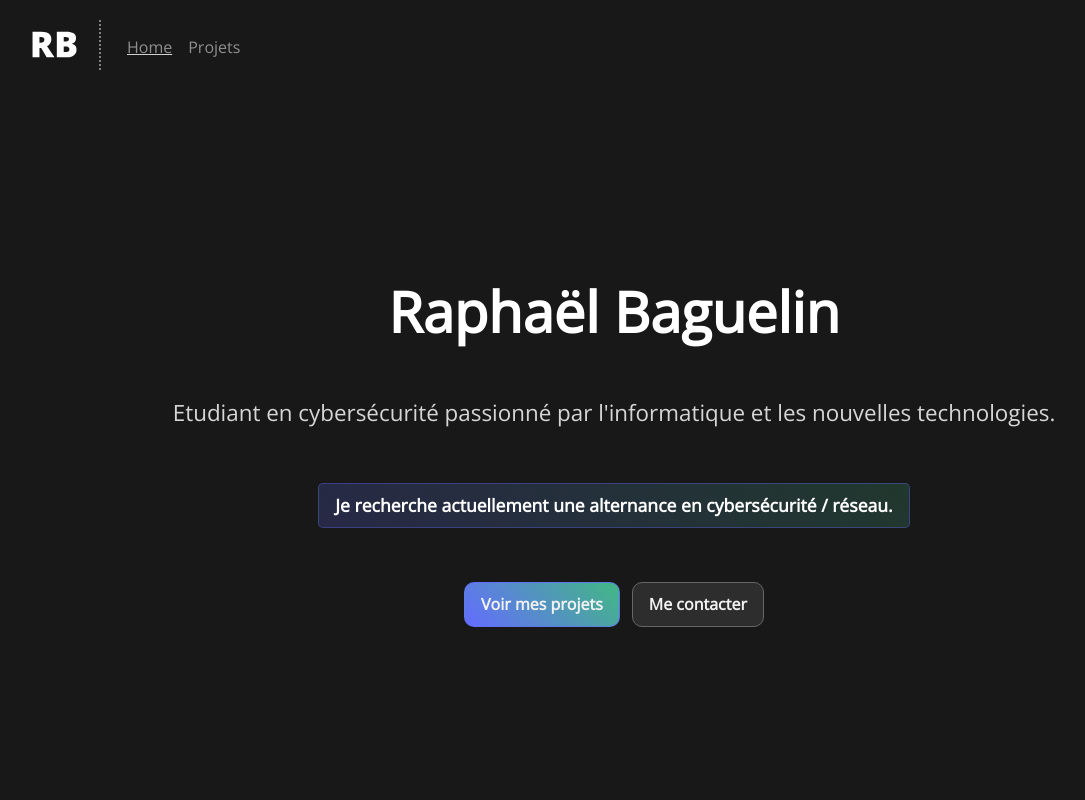
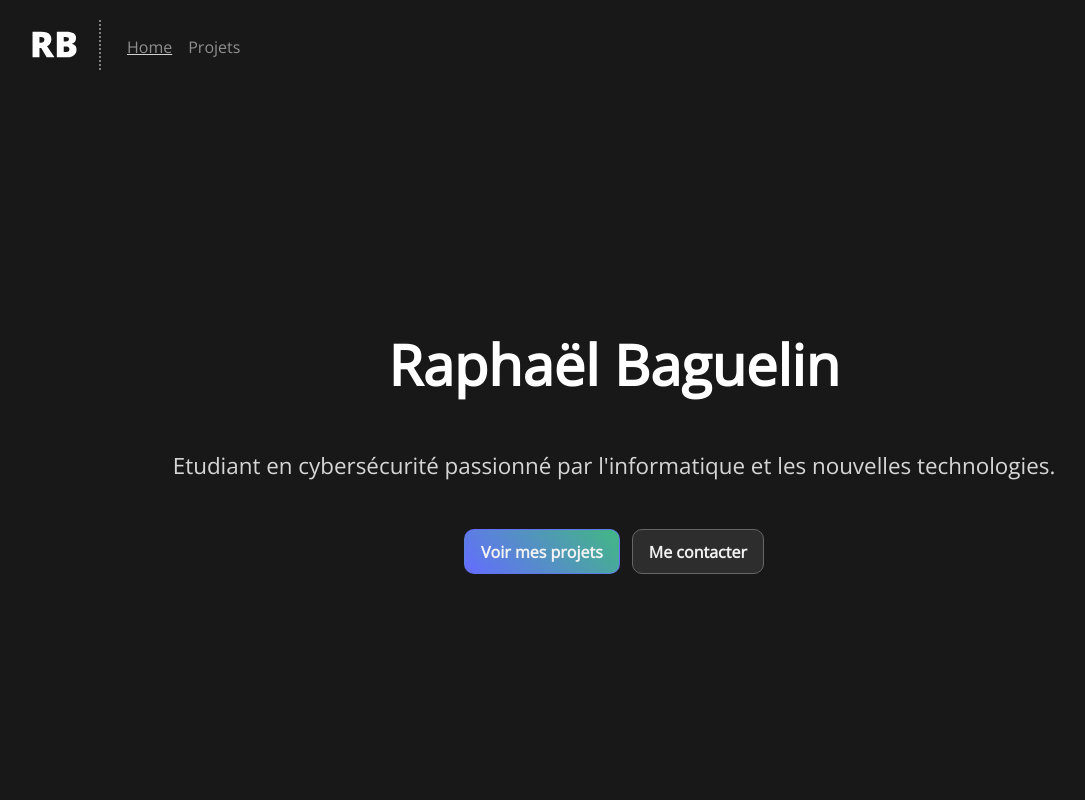
Before and after one commit to raphbag/raphbag.github.io, a Vue app: page / in a window 1280 px wide. Shown: the top 800 px of the page, without its empty margins (26-1111 px from the left). Built offline with nearby package versions, Linux system fonts and the light colour scheme; no server answers.

Commit message:
feat: remove alternance researsh

```diff
--- a/src/views/HomeView.vue
+++ b/src/views/HomeView.vue
@@ -105,9 +105,6 @@ const competences = [
       <h2 class="hero__subtitle">
         Etudiant en cybersécurité passionné par l'informatique et les nouvelles technologies.
       </h2>
-      <p class="hero__objective">
-        Je recherche actuellement une alternance en cybersécurité / réseau.
-      </p>
       <div class="hero__actions">
         <RouterLink to="/projets" class="hero__cta hero__cta--primary">Voir mes projets</RouterLink>
         <a href="#contact" class="hero__cta hero__cta--secondary" rel="noopener noreferrer">
@@ -257,18 +254,6 @@ const competences = [
   font-weight: 300;
   color: #d6d6d6;
   max-width: 950px;
-}
-
-.hero__objective {
-  font-size: 1.1rem;
-  font-weight: 600;
-  color: #ffffff;
-  background: linear-gradient(45deg, rgba(100, 108, 255, 0.2), rgba(66, 184, 131, 0.2));
-  border: 1px solid rgba(100, 108, 255, 0.35);
-  border-radius: 5px;
-  padding: 0.6rem 1rem;
-  margin: 0.4rem 0;
-  text-align: center;
 }
 
 .hero__actions {
```
